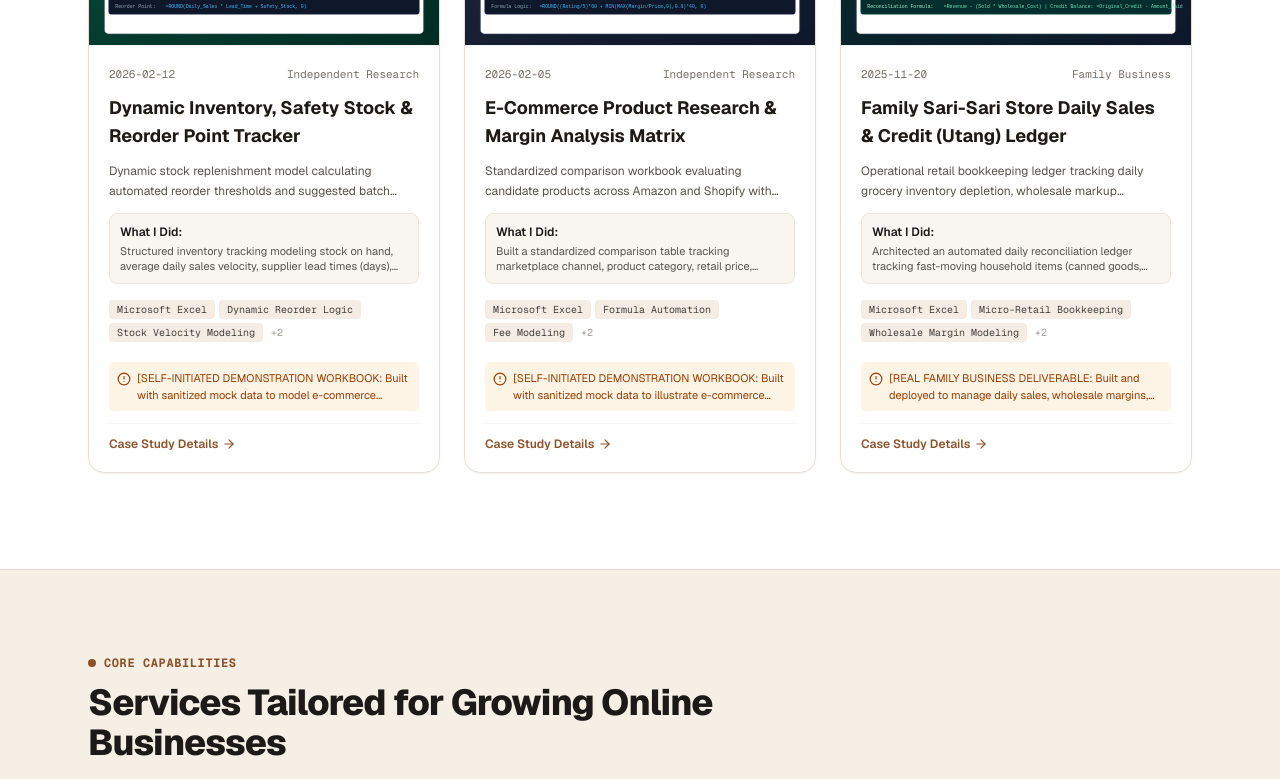
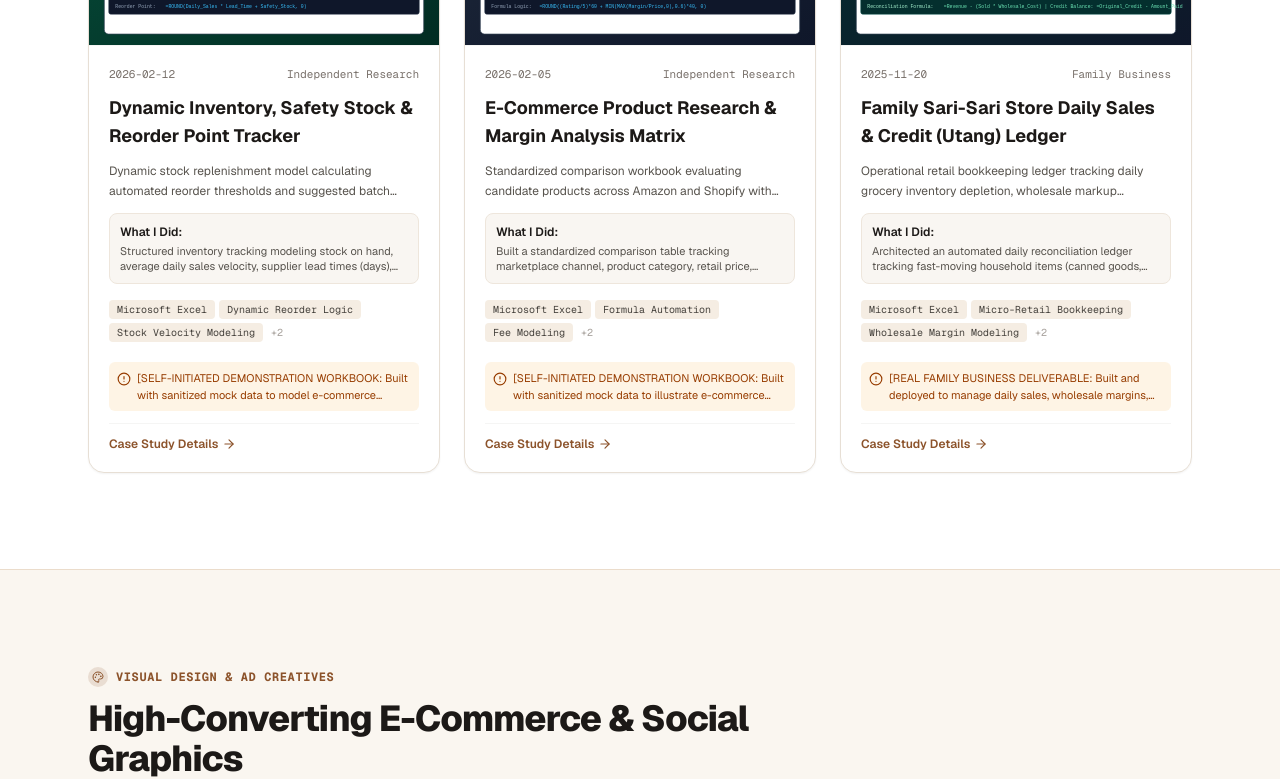
Before and after one commit to devbalbuena/dexter-balbuena-portfolio, a Next.js app: page / in a window 1280 px wide. Shown: the part 2000-2779 px from the top of the page. Built offline with nearby package versions, Linux system fonts and the light colour scheme.

Commit message:
feat(home): mount Graphic Design carousel on home page and verify zero-error build

```diff
--- a/src/app/page.tsx
+++ b/src/app/page.tsx
@@ -1,6 +1,7 @@
 import { getFeaturedProjects, getAllCertificates } from "@/lib/content";
 import { HeroBento } from "@/components/home/HeroBento";
 import { FeaturedWork } from "@/components/home/FeaturedWork";
+import { GraphicDesignCarouselSection } from "@/components/home/GraphicDesignCarouselSection";
 import { ServicesSection } from "@/components/home/ServicesSection";
 import { LogisticsBackground } from "@/components/home/LogisticsBackground";
 import { FaqSection } from "@/components/home/FaqSection";
@@ -17,19 +18,22 @@ export default async function Home() {
       {/* 1. HERO SECTION (Who you are + Tagline + Photo + CTA) & SYSTEMS RIBBON */}
       <HeroBento />
 
-      {/* 2. PROOF OF WORK SHOWCASE (Moved UP! Clickable case studies with screenshots) */}
+      {/* 2. PROOF OF WORK SHOWCASE (Clickable case studies with screenshots) */}
       <FeaturedWork projects={featuredProjects} />
 
-      {/* 3. CORE SERVICES GRID (E-Commerce, Executive Admin, Spreadsheet Systems) */}
+      {/* 3. VISUAL DESIGN & AD CREATIVES CAROUSEL (Canva & Figma E-Commerce Assets) */}
+      <GraphicDesignCarouselSection />
+
+      {/* 4. CORE SERVICES GRID (E-Commerce, Executive Admin, Spreadsheet Systems) */}
       <ServicesSection />
 
-      {/* 4. LOGISTICS & BACKGROUND (Timezones Overlap, Certifications with Image Modal, BSIT Advantage) */}
+      {/* 5. LOGISTICS & BACKGROUND (Timezones Overlap, Certifications with Image Modal, BSIT Advantage) */}
       <LogisticsBackground certificates={certificates} />
 
-      {/* 5. HIGH-TRUST FAQ (Short questions on onboarding, security, and trial tasks) */}
+      {/* 6. HIGH-TRUST FAQ (Short questions on onboarding, security, and trial tasks) */}
       <FaqSection />
 
-      {/* 6. CONVERSION CTA (Button to contact form / direct email) */}
+      {/* 7. CONVERSION CTA (Button to contact form / direct email) */}
       <ContactCta />
     </div>
   );
```
